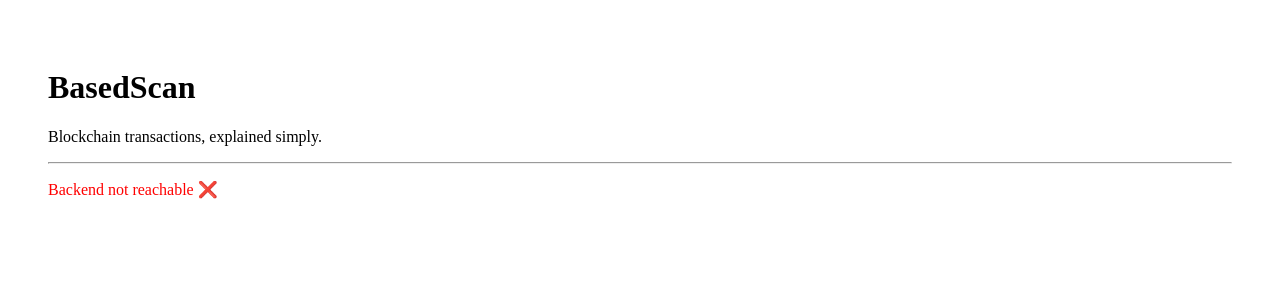
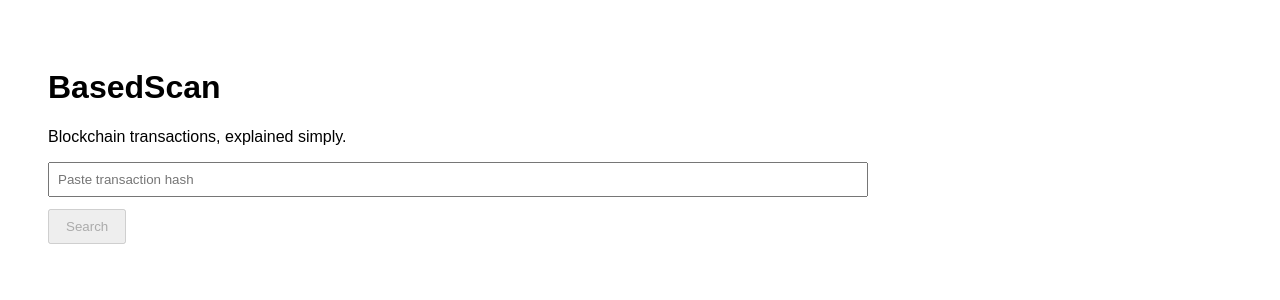
Before and after one commit to AdheeshaRavindu/basedscan-frontend, a React (Vite) app: page / in a window 1280 px wide. Shown: the top 300 px of the page. Built offline with nearby package versions, Linux system fonts and the light colour scheme; no server answers.

Commit message:
Add transaction lookup UI

```diff
--- a/src/App.tsx
+++ b/src/App.tsx
@@ -1,25 +1,70 @@
-import { useEffect, useState } from "react";
+import { useState } from "react";
 
 function App() {
-    const [status, setStatus] = useState("loading");
+    const [hash, setHash] = useState("");
+    const [data, setData] = useState<any>(null);
+    const [loading, setLoading] = useState(false);
+    const [error, setError] = useState<string | null>(null);
 
-    useEffect(() => {
-        fetch("https://basedscan-api.adheesharavindu001.workers.dev/health")
-            .then((res) => res.json())
-            .then(() => setStatus("connected"))
-            .catch(() => setStatus("error"));
-    }, []);
+    const lookupTx = async () => {
+        setLoading(true);
+        setError(null);
+        setData(null);
+
+        try {
+            const res = await fetch(
+                `https://basedscan-api.adheesharavindu001.workers.dev/tx/${hash}`
+            );
+
+            if (!res.ok) {
+                const err = await res.json();
+                throw new Error(err.error || "Transaction not found");
+            }
+
+            const json = await res.json();
+            setData(json);
+        } catch (e: any) {
+            setError(e.message);
+        } finally {
+            setLoading(false);
+        }
+    };
 
     return (
-        <div style={{ padding: 40 }}>
+        <div style={{ padding: 40, fontFamily: "sans-serif", maxWidth: 800 }}>
             <h1>BasedScan</h1>
             <p>Blockchain transactions, explained simply.</p>
 
-            <hr />
+            <input
+                style={{ width: "100%", padding: 8 }}
+                placeholder="Paste transaction hash"
+                value={hash}
+                onChange={(e) => setHash(e.target.value)}
+            />
 
-            {status === "loading" && <p>Connecting to backend…</p>}
-            {status === "connected" && <p style={{ color: "green" }}>Backend connected ✅</p>}
-            {status === "error" && <p style={{ color: "red" }}>Backend not reachable ❌</p>}
+            <button
+                style={{ marginTop: 12, padding: "8px 16px" }}
+                onClick={lookupTx}
+                disabled={!hash || loading}
+            >
+                {loading ? "Loading…" : "Search"}
+            </button>
+
+            {error && <p style={{ color: "red" }}>{error}</p>}
+
+            {data && (
+                <pre
+                    style={{
+                        marginTop: 20,
+                        background: "#111",
+                        color: "#0f0",
+                        padding: 16,
+                        borderRadius: 8,
+                    }}
+                >
+                    {JSON.stringify(data, null, 2)}
+                </pre>
+            )}
         </div>
     );
 }
```
